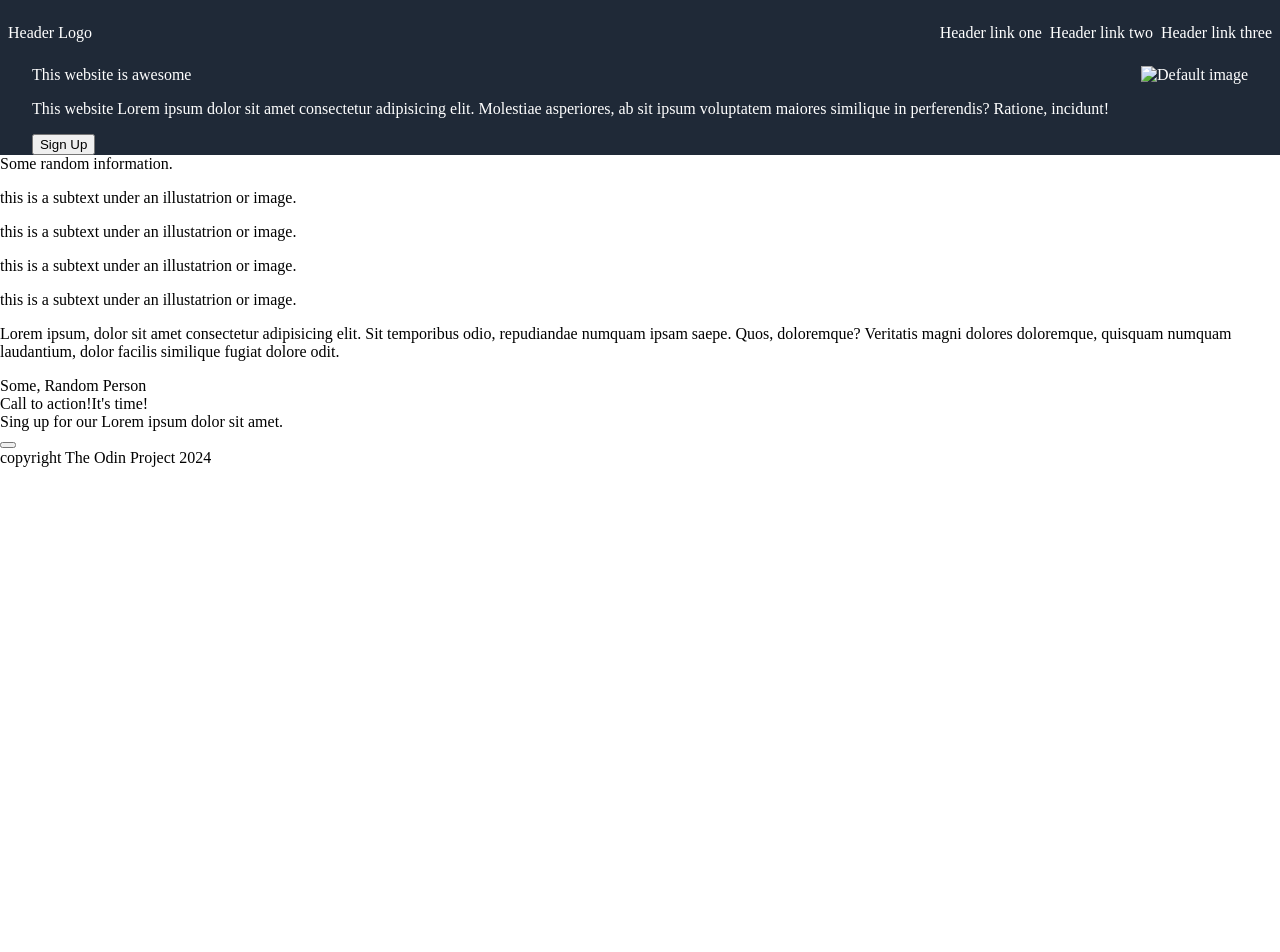
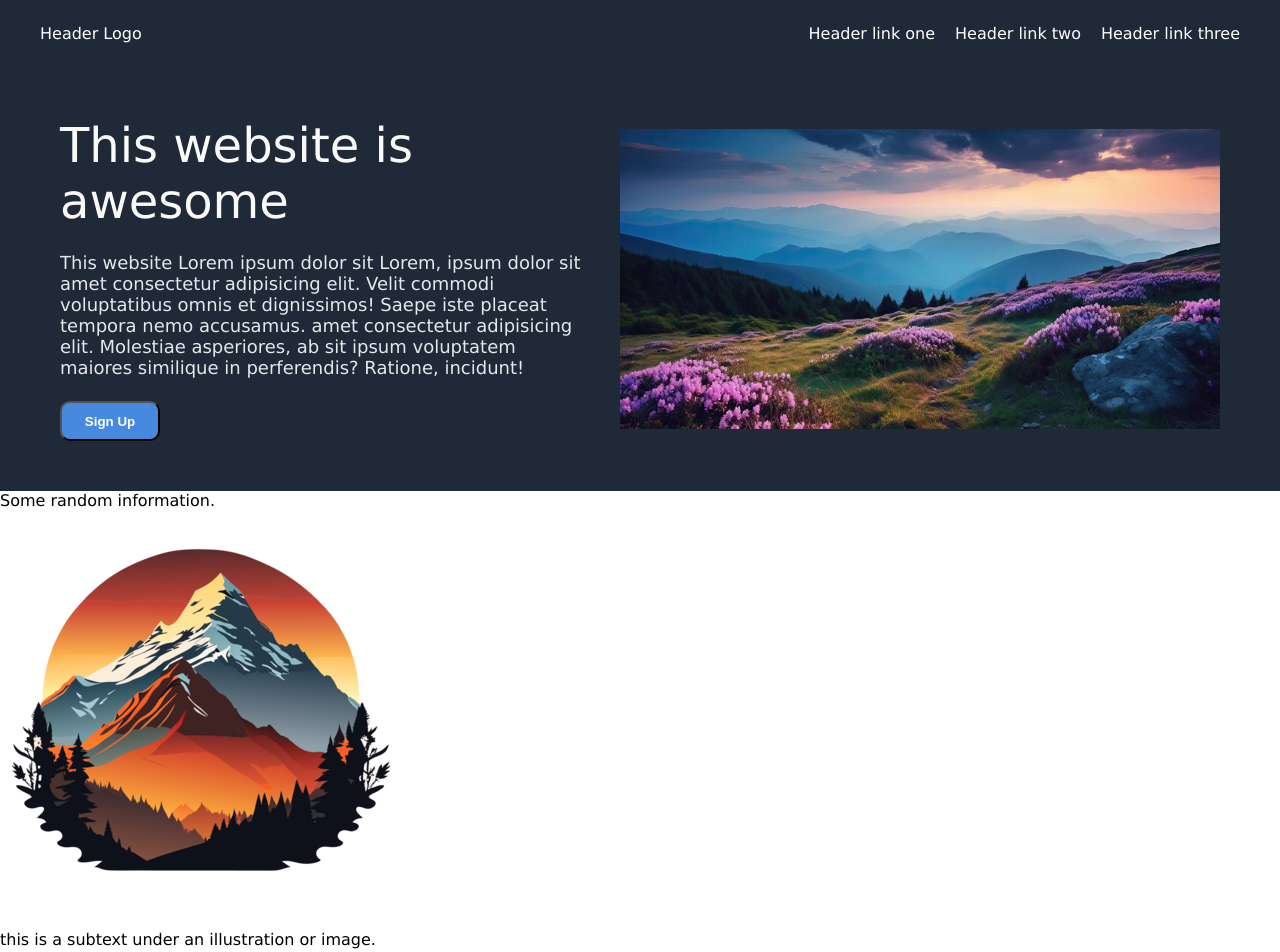
Before and after one commit to maximoelian/landing-page, a plain HTML site: page index.html in a window 1280 px wide. Shown: the top 952 px of the page. Before the commit the page ends 800 px from the top, so only its background shows below. Drawn offline with Linux system fonts and the light colour scheme.

Commit message:
Finished the first container, add some images. Starting with the middle section of the page

```diff
--- a/index.html
+++ b/index.html
@@ -21,10 +21,10 @@
         <div class="containerOne">
             <div class="miniContainerLeft">
                 <div class="introWebsiteText">This website is awesome</div>
-                <p class="introSubtext">This website Lorem ipsum dolor sit amet consectetur adipisicing elit. Molestiae asperiores, ab sit ipsum voluptatem maiores similique in perferendis? Ratione, incidunt!</p>
+                <p class="introSubtext">This website Lorem ipsum dolor sit Lorem, ipsum dolor sit amet consectetur adipisicing elit. Velit commodi voluptatibus omnis et dignissimos! Saepe iste placeat tempora nemo accusamus. amet consectetur adipisicing elit. Molestiae asperiores, ab sit ipsum voluptatem maiores similique in perferendis? Ratione, incidunt!</p>
                 <button class="introSignUpButton">Sign Up</button>
             </div>
-            <div class="miniContainerright"><img src="" alt="Default image"></div>
+            <div class="miniContainerright"><img class="img1" src="img/img1.jpg" alt="Default image"></div>
         </div>
         <!-- Container with random information -->
          <div class="infoContainer">
@@ -32,20 +32,20 @@
               <!-- minicontainer for pictures with text -->
               <div class="infoImagesContainer">
                   <div class="infoPictureAndText">
-                    <div class="picture"></div>
-                    <p class="infoText">this is a subtext under an illustatrion or image.</p>
+                    <div class="picture"><img class="img2" src="img/squares.webp" alt=""> </div>
+                    <p class="infoText">this is a subtext under an illustration or image.</p>
                   </div>
                   <div class="infoPictureAndText">
-                    <div class="picture"></div>
-                    <p class="infoText">this is a subtext under an illustatrion or image.</p>
+                    <div class="picture"><img class="img2" src="img/squares.webp" alt=""></div>
+                    <p class="infoText">this is a subtext under an illustration or image.</p>
                   </div>
                   <div class="infoPictureAndText">
-                    <div class="picture"></div>
-                    <p class="infoText">this is a subtext under an illustatrion or image.</p>
+                    <div class="picture"><img class="img2" src="img/squares.webp" alt=""></div>
+                    <p class="infoText">this is a subtext under an illustration or image.</p>
                   </div>
                   <div class="infoPictureAndText">
-                    <div class="picture"></div>
-                    <p class="infoText">this is a subtext under an illustatrion or image.</p>
+                    <div class="picture"><img class="img2" src="img/squares.webp" alt=""></div>
+                    <p class="infoText">this is a subtext under an illustration or image.</p>
                   </div>
               </div>
               <!-- Container with a random opinion -->
@@ -64,7 +64,7 @@
                         </div>
                         <!-- Box with the button -->
                         <div>
-                            <button class="adButton"></button>
+                            <button class="adButton">Sing up</button>
                         </div>
                     </div>
                  </div>
--- a/style.css
+++ b/style.css
@@ -4,7 +4,21 @@ body {
     justify-content: space-between;
     padding: 0;
     margin: 0;
+    font-family: Verdana, Geneva, Tahoma, sans-serif;
 }
+button{
+    display: flex;
+    background-color: rgb(71, 137, 223);
+    border-radius: 10px;
+    padding: 3px 5px;
+    height: 40px;
+    width: 100px;
+    color: white;
+    flex-shrink: 0;
+    justify-content: center;
+    align-items: center;
+    font-weight: bold;
+    }
 header, .containerOne {
     display: flex;
     background-color: #1F2937;
@@ -15,13 +29,13 @@ header {
     justify-content: space-between;
     align-items: center;
     margin: 0;
-    padding: 8px;
+    padding: 8px 40px;
 }
 
 ul {
     display: flex;
     flex-direction: row;
-    gap: 8px;
+    gap: 20px;
 }
 
 li {
@@ -37,6 +51,42 @@ li {
 /* FIRST CONTAINER */
 
 .containerOne {
+    justify-content: center;
+    padding: 50px 60px;
+    gap: 30px;
+}
+
+.miniContainerLeft {
     display: flex;
-    justify-content: space-evenly;
+    flex-direction: column;
+    justify-content: center;
+    align-items: start;
+    gap: 5px;
+    flex-shrink: 4;
+    width: 700px;
 }
+
+.introWebsiteText {
+    display: flex;
+    align-items: baseline;
+    font-size: 48px;
+    font-weight: 900px;
+    color: #F9FAF8;
+}
+
+.introSubtext {
+    display: flex;
+    font-size: 18px;
+    color: #E5E7EB;
+}
+
+.miniContainerright {
+    display: flex;
+    justify-content: flex-start;
+    align-items: center;
+}
+.img1 {
+    display: flex;
+    width: 600px;
+    flex-shrink: 2;
+}
```
Also changed, not shown: img/img1.jpg (added), img/squares.webp (added).
